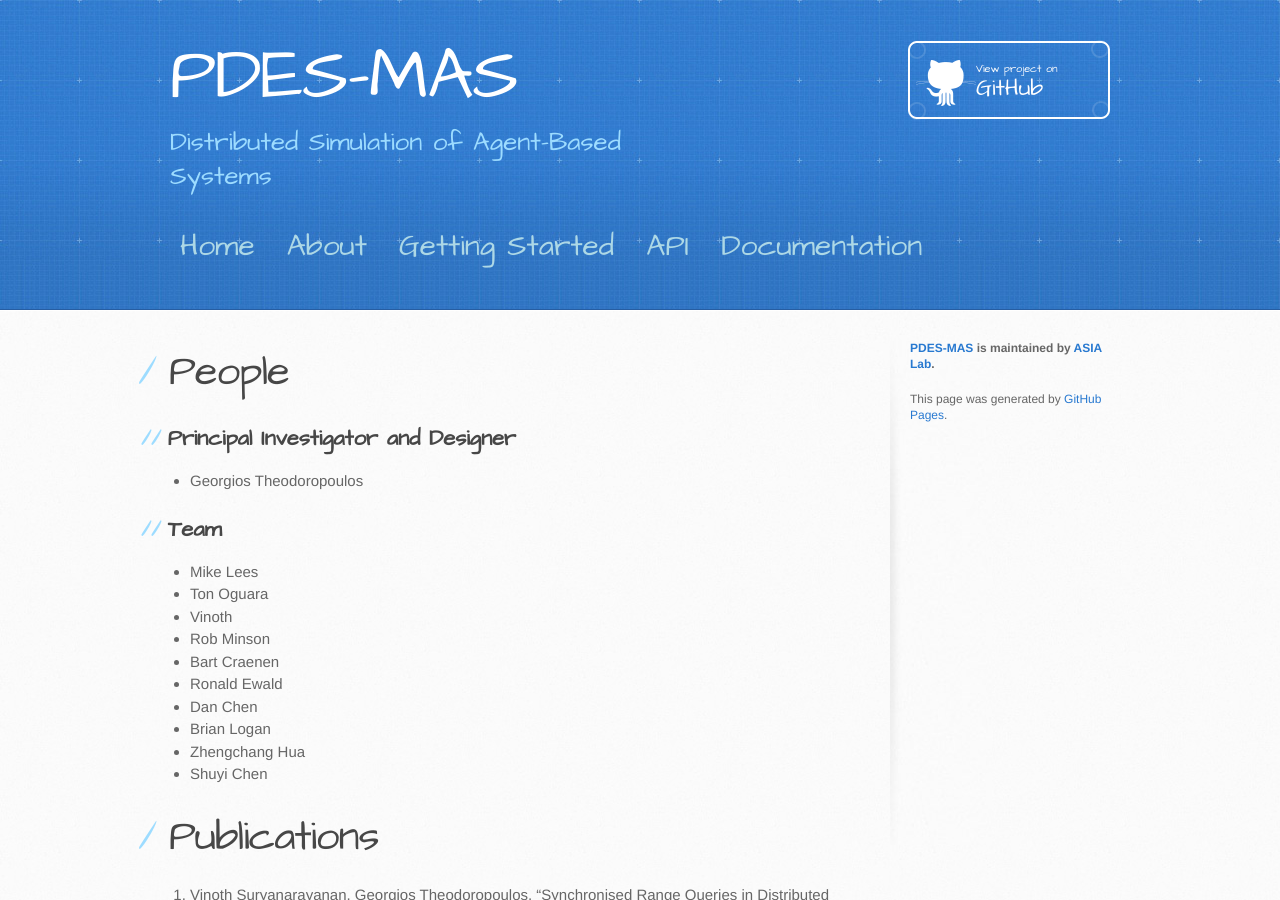
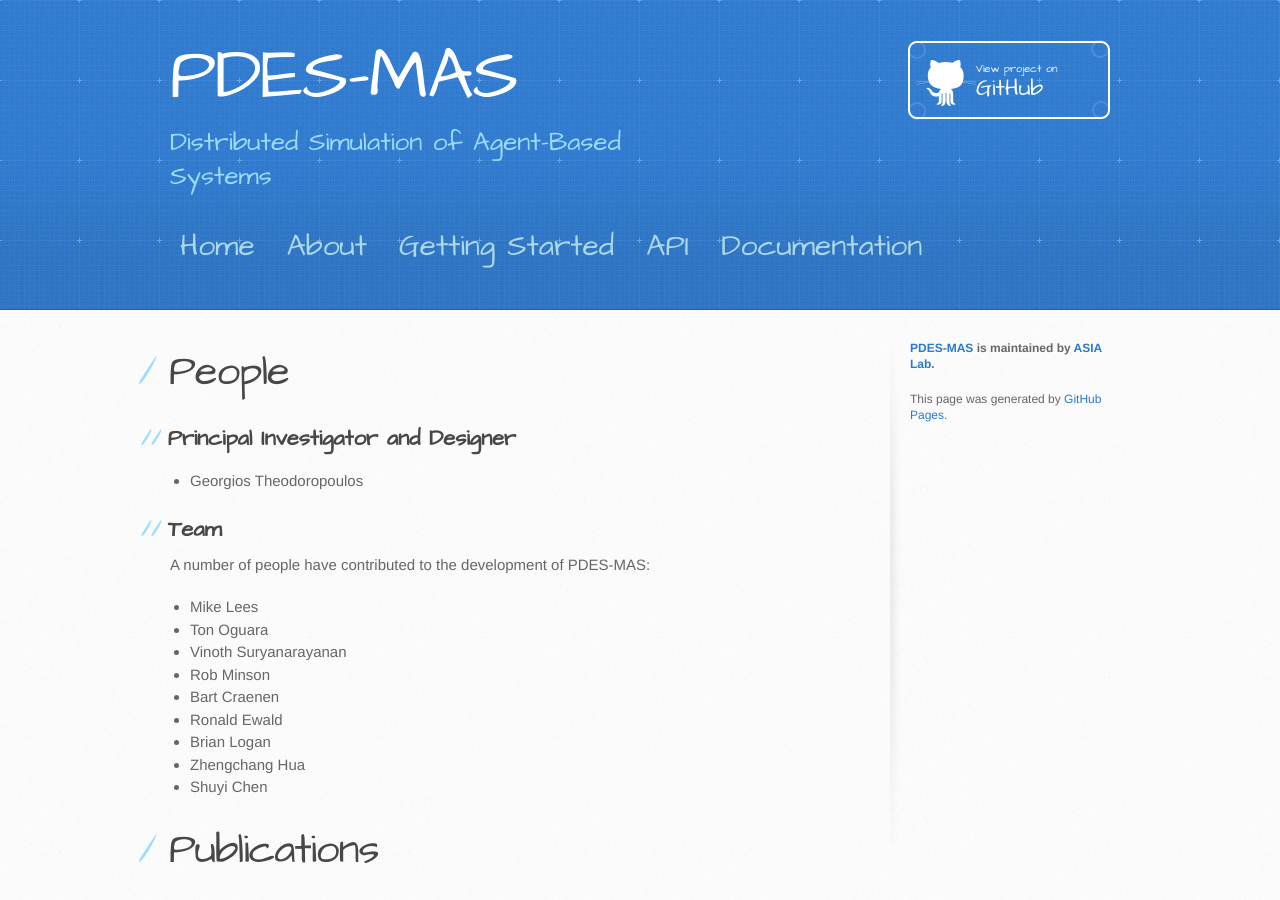
Before and after one commit to PDES-MAS/PDES-MAS.github.io, a Jekyll site: the page built from about.md, in a window 1280 px wide and 900 px high. Built offline with Jekyll 4.4.1, drawn with Linux system fonts in a browser that asks for light colours.

Commit message:
Update about.md

```diff
--- a/about.md
+++ b/about.md
@@ -11,13 +11,14 @@ permalink: about/
 - Georgios Theodoropoulos
 
 ## Team
+A number of people have contributed to the development of PDES-MAS:
+
 - Mike Lees
 - Ton Oguara
-- Vinoth
+- Vinoth Suryanarayanan
 - Rob Minson
 - Bart Craenen
 - Ronald Ewald
-- Dan Chen
 - Brian Logan
 - Zhengchang Hua
 - Shuyi Chen
```
